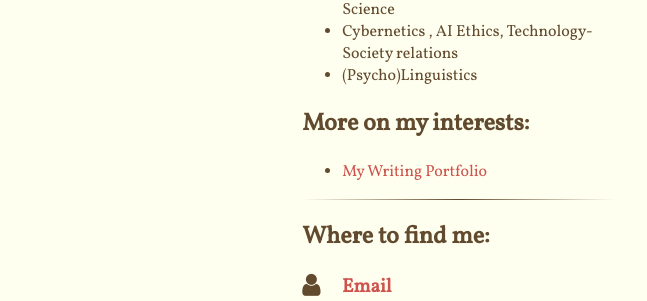
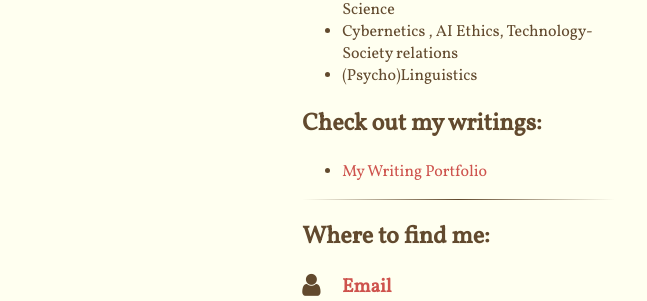
Before and after one commit to lovira/lovira.github.io, a Jekyll site: the page built from index.html, in a window 1280 px wide. Shown: the part 627-928 px from the top of the page, without its empty margins (365-1012 px from the left). Built offline with Jekyll 4.4.1, drawn with Linux system fonts in a browser that asks for light colours; nearby versions of some CDN libraries.

Commit message:
Update content.html

```diff
--- a/_includes/content.html
+++ b/_includes/content.html
@@ -17,7 +17,7 @@
 </ul>
 
 
-<h2>More on my interests:</h2>
+<h2>Check out my writings:</h2>
 <ul>
   <li><a href="https://medium.com/@lovira">My Writing Portfolio</a></li>
 </ul>
```
